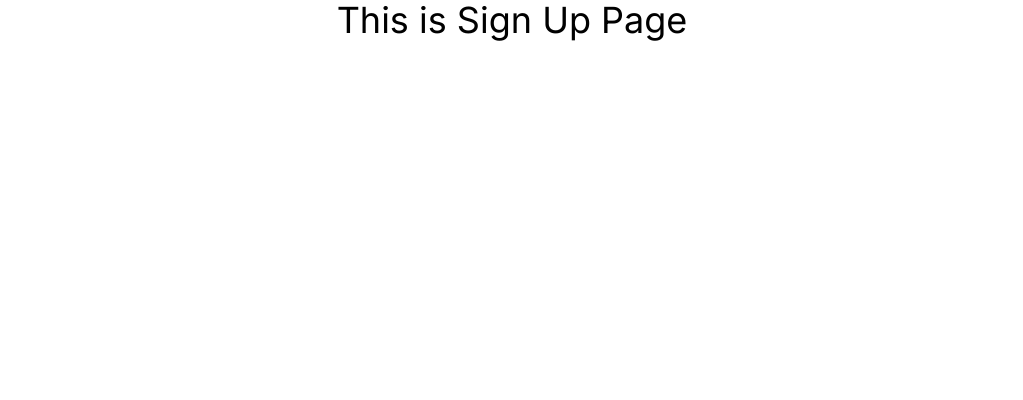
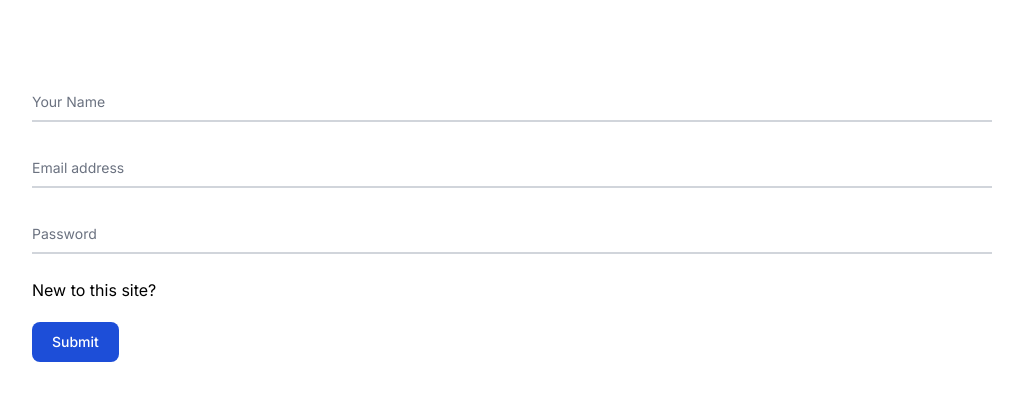
Before and after one commit to HasibUddin1/oruphones-project, a Next.js app: page /signUp in a window 1280 px wide. Shown: the top 400 px of the page, without its empty margins (128-1151 px from the left). Built offline with nearby package versions, Linux system fonts and the light colour scheme.

Commit message:
created login and sign up page

```diff
--- a/src/app/login/page.tsx
+++ b/src/app/login/page.tsx
@@ -1,4 +1,7 @@
+'use client'
+
 import React from "react"
+import Link from "next/link"
 
 export default function LoginPage() {
 
@@ -7,7 +10,30 @@
         password: ''
     })
 
-    return <div>
-        <h1 className="text-center text-4xl">This is Login Page</h1>
-    </div>
+    return (
+
+        <div className="w-9/12 mx-auto mt-20">
+            <form>
+                <div className="relative z-0 w-full mb-6 group">
+                    <input
+                        value={user.email}
+                        onChange={(event) => setUser({ ...user, email: event.target.value })}
+                        type="email" name="floating_email" id="floating_email" className="block py-2.5 px-0 w-full text-sm text-gray-900 bg-transparent border-0 border-b-2 border-gray-300 appearance-none dark:border-gray-600 dark:focus:border-blue-500 focus:outline-none focus:ring-0 focus:border-blue-600 peer" placeholder=" " required />
+                    <label htmlFor="floating_email" className="peer-focus:font-medium absolute text-sm text-gray-500 dark:text-gray-400 duration-300 transform -translate-y-6 scale-75 top-3 -z-10 origin-[0] peer-focus:left-0 peer-focus:text-blue-600 peer-focus:dark:text-blue-500 peer-placeholder-shown:scale-100 peer-placeholder-shown:translate-y-0 peer-focus:scale-75 peer-focus:-translate-y-6">Email address</label>
+                </div>
+                <div className="relative z-0 w-full mb-6 group">
+                    <input
+                        value={user.password}
+                        onChange={(event) => setUser({ ...user, password: event.target.value })}
+                        type="password" name="floating_password" id="floating_password" className="block py-2.5 px-0 w-full text-sm text-gray-900 bg-transparent border-0 border-b-2 border-gray-300 appearance-none dark:border-gray-600 dark:focus:border-blue-500 focus:outline-none focus:ring-0 focus:border-blue-600 peer" placeholder=" " required />
+                    <label htmlFor="floating_password" className="peer-focus:font-medium absolute text-sm text-gray-500 dark:text-gray-400 duration-300 transform -translate-y-6 scale-75 top-3 -z-10 origin-[0] peer-focus:left-0 peer-focus:text-blue-600 peer-focus:dark:text-blue-500 peer-placeholder-shown:scale-100 peer-placeholder-shown:translate-y-0 peer-focus:scale-75 peer-focus:-translate-y-6">Password</label>
+                </div>
+                <div className="w-fit hover:underline mb-5">
+                    <Link href='/signUp'><p>New to this site?</p></Link>
+                </div>
+                <button type="submit" className="text-white bg-blue-700 hover:bg-blue-800 focus:ring-4 focus:outline-none focus:ring-blue-300 font-medium rounded-lg text-sm w-full sm:w-auto px-5 py-2.5 text-center dark:bg-blue-600 dark:hover:bg-blue-700 dark:focus:ring-blue-800">Submit</button>
+            </form>
+        </div>
+
+    )
 }
--- a/src/app/signUp/page.tsx
+++ b/src/app/signUp/page.tsx
@@ -1,5 +1,45 @@
+'use client'
+
+import Link from "next/link";
+import React from "react";
+
 export default function SignUpPage() {
-    return <div>
-        <h1 className="text-4xl text-center">This is Sign Up Page</h1>
-    </div>
+
+    const [user, setUser] = React.useState({
+        name: '',
+        email: '',
+        password: ''
+    })
+
+    return (
+        <div className="w-9/12 mx-auto mt-20">
+            <form>
+                <div className="relative z-0 w-full mb-6 group">
+                    <input
+                        value={user.name}
+                        onChange={(event) => setUser({ ...user, name: event.target.value })}
+                        type="text" name="floating_email" id="floating_email" className="block py-2.5 px-0 w-full text-sm text-gray-900 bg-transparent border-0 border-b-2 border-gray-300 appearance-none dark:border-gray-600 dark:focus:border-blue-500 focus:outline-none focus:ring-0 focus:border-blue-600 peer" placeholder=" " required />
+                    <label htmlFor="floating_email" className="peer-focus:font-medium absolute text-sm text-gray-500 dark:text-gray-400 duration-300 transform -translate-y-6 scale-75 top-3 -z-10 origin-[0] peer-focus:left-0 peer-focus:text-blue-600 peer-focus:dark:text-blue-500 peer-placeholder-shown:scale-100 peer-placeholder-shown:translate-y-0 peer-focus:scale-75 peer-focus:-translate-y-6">Your Name</label>
+                </div>
+                <div className="relative z-0 w-full mb-6 group">
+                    <input
+                        value={user.email}
+                        onChange={(event) => setUser({ ...user, email: event.target.value })}
+                        type="email" name="floating_email" id="floating_email" className="block py-2.5 px-0 w-full text-sm text-gray-900 bg-transparent border-0 border-b-2 border-gray-300 appearance-none dark:border-gray-600 dark:focus:border-blue-500 focus:outline-none focus:ring-0 focus:border-blue-600 peer" placeholder=" " required />
+                    <label htmlFor="floating_email" className="peer-focus:font-medium absolute text-sm text-gray-500 dark:text-gray-400 duration-300 transform -translate-y-6 scale-75 top-3 -z-10 origin-[0] peer-focus:left-0 peer-focus:text-blue-600 peer-focus:dark:text-blue-500 peer-placeholder-shown:scale-100 peer-placeholder-shown:translate-y-0 peer-focus:scale-75 peer-focus:-translate-y-6">Email address</label>
+                </div>
+                <div className="relative z-0 w-full mb-6 group">
+                    <input
+                        value={user.password}
+                        onChange={(event) => setUser({ ...user, password: event.target.value })}
+                        type="password" name="floating_password" id="floating_password" className="block py-2.5 px-0 w-full text-sm text-gray-900 bg-transparent border-0 border-b-2 border-gray-300 appearance-none dark:border-gray-600 dark:focus:border-blue-500 focus:outline-none focus:ring-0 focus:border-blue-600 peer" placeholder=" " required />
+                    <label htmlFor="floating_password" className="peer-focus:font-medium absolute text-sm text-gray-500 dark:text-gray-400 duration-300 transform -translate-y-6 scale-75 top-3 -z-10 origin-[0] peer-focus:left-0 peer-focus:text-blue-600 peer-focus:dark:text-blue-500 peer-placeholder-shown:scale-100 peer-placeholder-shown:translate-y-0 peer-focus:scale-75 peer-focus:-translate-y-6">Password</label>
+                </div>
+                <div className="w-fit hover:underline mb-5">
+                    <Link href='/signUp'><p>New to this site?</p></Link>
+                </div>
+                <button type="submit" className="text-white bg-blue-700 hover:bg-blue-800 focus:ring-4 focus:outline-none focus:ring-blue-300 font-medium rounded-lg text-sm w-full sm:w-auto px-5 py-2.5 text-center dark:bg-blue-600 dark:hover:bg-blue-700 dark:focus:ring-blue-800">Submit</button>
+            </form>
+        </div>
+    )
 }
```
